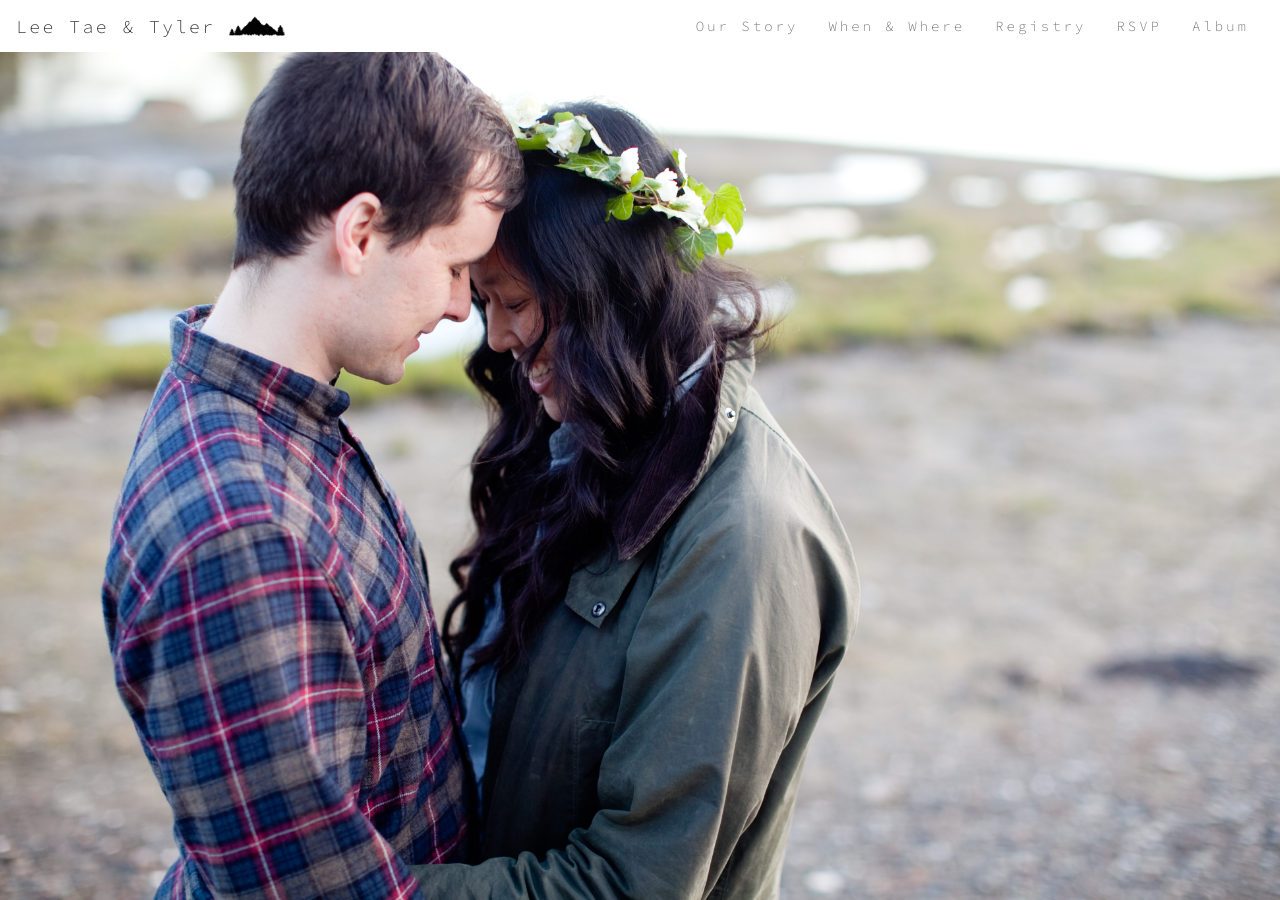
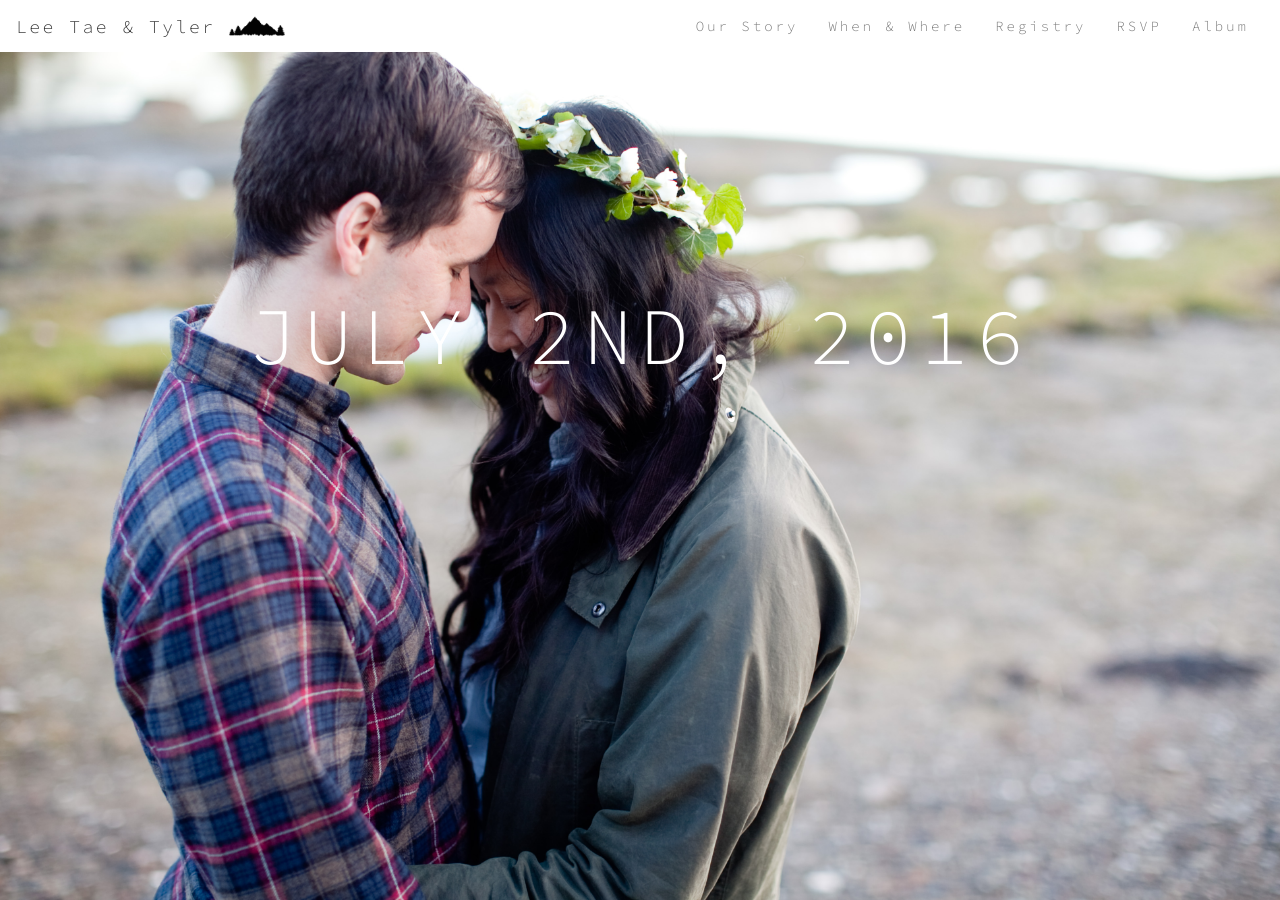
Before and after one commit to tandlt2016/tandlt2016.github.io, a Jekyll site: the page built from index.html, in a window 1280 px wide. Built offline with Jekyll 4.4.1, drawn with Linux system fonts in a browser that asks for light colours; nearby versions of some CDN libraries.

Commit message:
Add heading to index page

```diff
--- a/index.html
+++ b/index.html
@@ -2,8 +2,11 @@
 layout: default
 ---
 
-<div class="home">
+<!-- <div class="home">
 
 
 
+</div> -->
+<div class="page-heading">
+  <h1>July 2nd, 2016</h1>
 </div>
```
